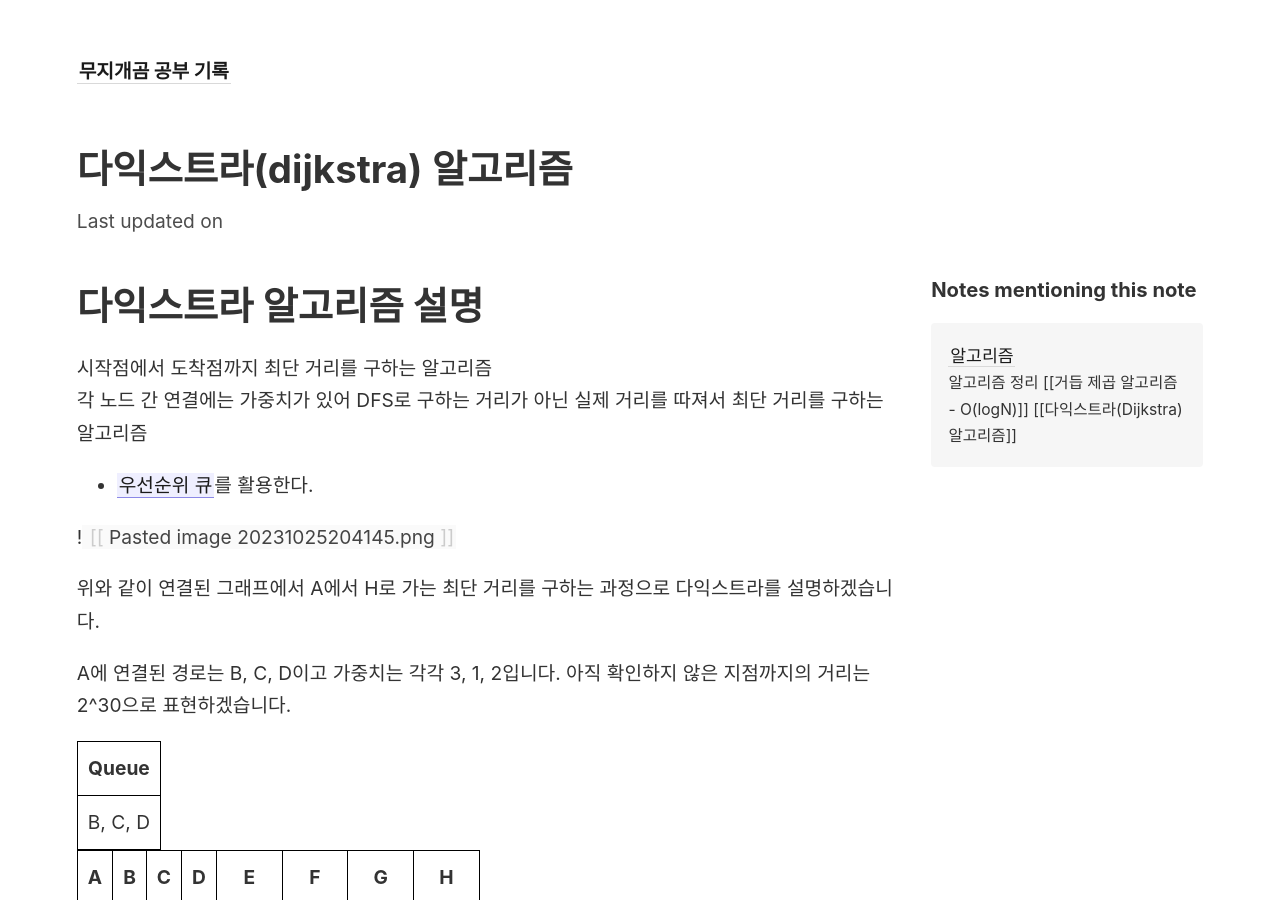
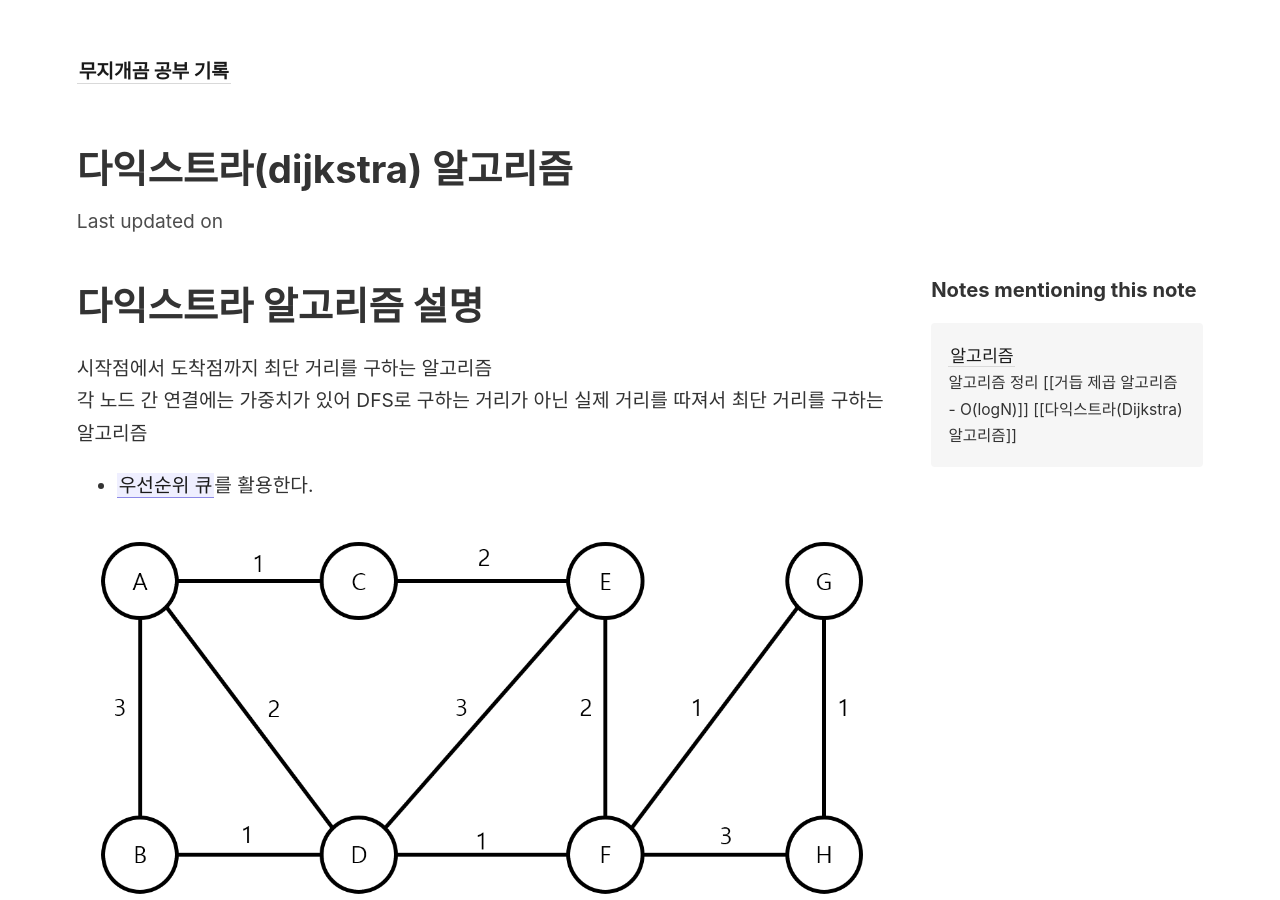
Before and after one commit to rainbow96bear/Obsidian, a Jekyll site: the page built from _notes/CS 6대 과목/5. 알고리즘/알고리즘/다익스트라(Dijkstra) 알고리즘.md, in a window 1280 px wide and 900 px high. Built offline with Jekyll 4.4.1, drawn with Linux system fonts in a browser that asks for light colours.

Commit message:
이미지 수정

```diff
--- a/_notes/CS 6대 과목/5. 알고리즘/알고리즘/다익스트라(Dijkstra) 알고리즘.md
+++ b/_notes/CS 6대 과목/5. 알고리즘/알고리즘/다익스트라(Dijkstra) 알고리즘.md
@@ -5,7 +5,7 @@
 
 - [[우선순위 큐]]를 활용한다.
 
-![[Pasted image 20231025204145.png]]
+<img src="/assets/Pasted image 20231025204145.png">
 
 위와 같이 연결된 그래프에서 A에서 H로 가는 최단 거리를 구하는 과정으로 다익스트라를 설명하겠습니다.
 
```
